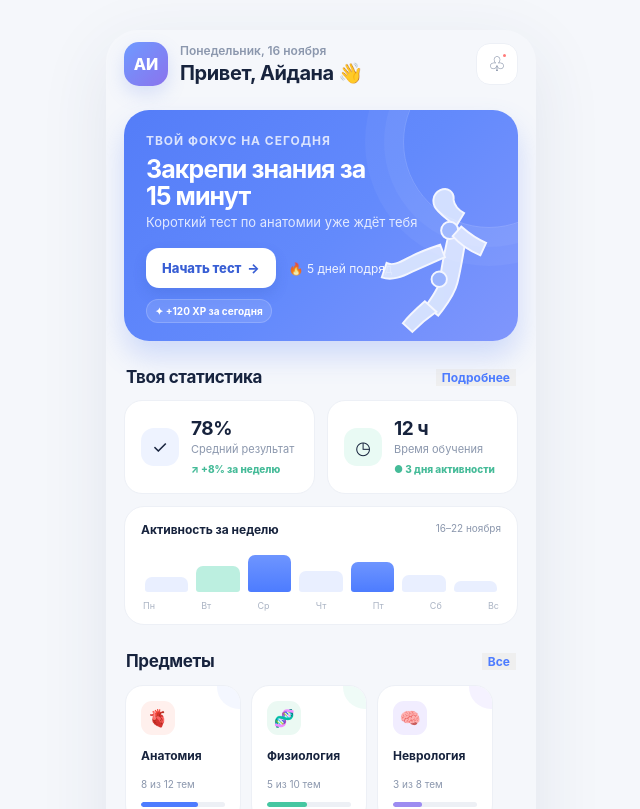
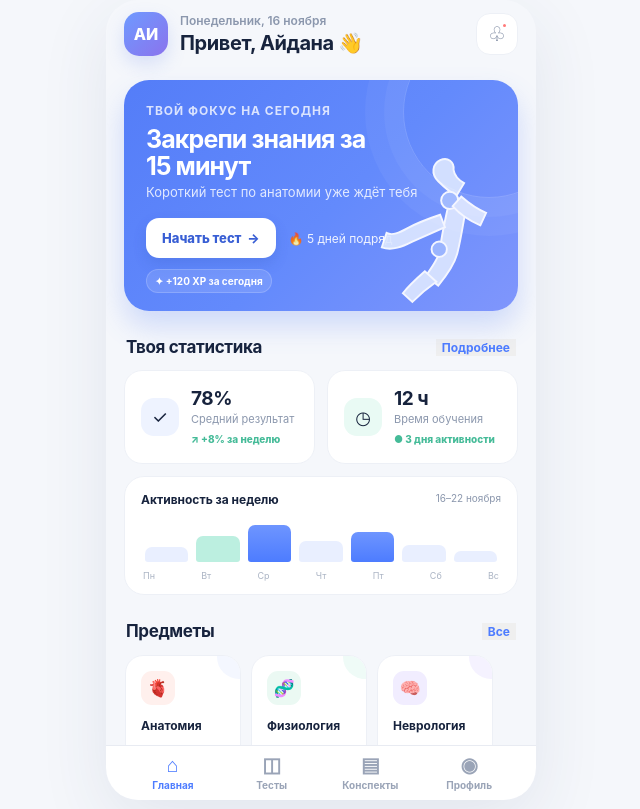
Before and after one commit to sharpv1/anatomai, a React (Vite) app: page / in a window 1280 px wide. Shown: the top 809 px of the page, without its empty margins (319-959 px from the left). Built offline with nearby package versions, Linux system fonts and the light colour scheme.

Commit message:
Fix Telegram 5.0.1 safe-area boundaries, scrolling and answer backgrounds

```diff
--- a/src/components/AppShell.tsx
+++ b/src/components/AppShell.tsx
@@ -1,9 +1,11 @@
-import type { ReactNode } from 'react';
+import { useLayoutEffect, useRef, type ReactNode } from 'react';
 import type { AppRoute } from './BottomNavigation';
 import { BottomNavigation } from './BottomNavigation';
 
 type AppShellProps = { children: ReactNode; route: AppRoute; onRouteChange: (route: AppRoute) => void; toast: string; onCloseToast: () => void; hideNavigation?: boolean };
 
 export function AppShell({ children, route, onRouteChange, toast, onCloseToast, hideNavigation = false }: AppShellProps) {
-  return <main className={`shell${hideNavigation ? ' shell--test-flow' : ''}`}>{children}<BottomNavigation active={route} onChange={onRouteChange} hidden={hideNavigation} />{toast && <button className="toast show" onClick={onCloseToast}>{toast}</button>}</main>;
+  const contentRef = useRef<HTMLDivElement>(null);
+  useLayoutEffect(() => { contentRef.current?.scrollTo(0, 0); }, [route, hideNavigation]);
+  return <main className={`shell${hideNavigation ? ' shell--test-flow' : ''}`}><div className="shell__viewport"><div className="shell__content" ref={contentRef}>{children}</div></div><BottomNavigation active={route} onChange={onRouteChange} hidden={hideNavigation} />{toast && <button className="toast show" onClick={onCloseToast}>{toast}</button>}</main>;
 }
--- a/src/features/tests/TestSession.css
+++ b/src/features/tests/TestSession.css
@@ -1,17 +1,16 @@
-/* The test flow owns viewport dimensions and safe-area exactly once. */
-.shell--test-flow > .test-session,
-.shell--test-flow > .test-mode-picker,
-.shell--test-flow > .test-result {
-  position: fixed;
-  inset: 0;
-  z-index: 10;
+/* The shell owns safe-area; test screens fill its remaining content box. */
+.shell--test-flow .test-session,
+.shell--test-flow .test-mode-picker,
+.shell--test-flow .test-result {
+  position: relative;
+  inset: auto;
   box-sizing: border-box;
-  width: min(100%, 430px);
-  height: var(--tg-viewport-height, 100dvh);
+  width: 100%;
+  height: 100%;
   min-height: 0;
   max-height: none;
-  margin: 0 auto;
-  padding: calc(12px + var(--app-inset-top)) calc(18px + var(--app-inset-right)) calc(14px + var(--app-inset-bottom)) calc(18px + var(--app-inset-left));
+  margin: 0;
+  padding: 0;
   display: flex;
   flex-direction: column;
   overflow-x: hidden;
@@ -19,7 +18,7 @@
   overscroll-behavior: contain;
   background: var(--bg);
 }
-.shell--test-flow > .test-session { overflow: hidden; }
+.shell--test-flow .test-session { overflow: hidden; }
 .shell--test-flow .test-session__top, .shell--test-flow .test-session__footer { flex: 0 0 auto; width: 100%; }
 .shell--test-flow .test-session__content {
   width: 100%;
--- a/src/styles/viewport.css
+++ b/src/styles/viewport.css
@@ -1,48 +1,60 @@
 :root {
   --tg-viewport-height: 100dvh;
   --tg-viewport-stable-height: 100dvh;
-  --tg-safe-top: 0px;
-  --tg-safe-bottom: 0px;
-  --tg-safe-left: 0px;
-  --tg-safe-right: 0px;
-  --tg-content-top: 0px;
-  --tg-content-bottom: 0px;
-  --tg-content-left: 0px;
-  --tg-content-right: 0px;
-  --anatomai-top-clearance: 0px;
-  /* Insets belong to the screen boundary, never to both shell and child. */
-  --app-inset-top: max(var(--tg-safe-top), var(--tg-content-top), env(safe-area-inset-top, 0px), var(--anatomai-top-clearance));
-  --app-inset-bottom: max(var(--tg-safe-bottom), var(--tg-content-bottom), env(safe-area-inset-bottom, 0px));
-  --app-inset-left: max(var(--tg-safe-left), var(--tg-content-left), env(safe-area-inset-left, 0px));
-  --app-inset-right: max(var(--tg-safe-right), var(--tg-content-right), env(safe-area-inset-right, 0px));
+  --app-viewport-offset-top: 0px;
+  --app-inset-top: env(safe-area-inset-top, 0px);
+  --app-inset-bottom: env(safe-area-inset-bottom, 0px);
+  --app-inset-left: env(safe-area-inset-left, 0px);
+  --app-inset-right: env(safe-area-inset-right, 0px);
 }
 
-html, body, #root { width: 100%; min-width: 0; min-height: 100%; }
-body, #root { min-height: var(--tg-viewport-height, 100dvh); }
-
-.fullscreen-toggle { display: none; }
-:root[data-telegram-fullscreen-available="true"][data-telegram-fullscreen="false"] .shell:not(.shell--test-flow) .fullscreen-toggle { display: block; }
-.shell--test-flow { padding: 0; min-height: var(--tg-viewport-height); }
-/* Overflow is owned by the test screen, not the document behind it. */
-html:has(.shell--test-flow), body:has(.shell--test-flow) { overflow: hidden; height: var(--tg-viewport-height); }
-body:has(.shell--test-flow) { padding: 0; }
-
-/* Published UI 4.5 system-controls scrim, retained without its patch cascade. */
-:root[data-telegram-fullscreen="true"] body::before {
+/* The shell owns the protected boundary. Content cannot scroll above it. */
+.shell {
+  position: fixed;
+  top: var(--app-viewport-offset-top);
+  left: 50%;
+  transform: translateX(-50%);
+  width: min(100%, 430px);
+  height: var(--tg-viewport-height, 100dvh);
+  min-height: 0;
+  margin: 0;
+  padding: var(--app-inset-top) 0 0;
+  display: flex;
+  flex-direction: column;
+  overflow: hidden;
+}
+.shell__viewport { flex: 1 1 0; min-height: 0; overflow: hidden; }
+.shell__content {
+  height: 100%;
+  overflow-y: auto;
+  overflow-x: hidden;
+  overscroll-behavior-y: contain;
+  -webkit-overflow-scrolling: touch;
+  padding: 12px calc(18px + var(--app-inset-right)) 18px calc(18px + var(--app-inset-left));
+}
+/* Same UI 4.5 frosted protection, confined to the actual protected band.
+   No viewport-wide overlay masking the first 180px of readable content. */
+.shell::before {
   content: "";
-  position: fixed;
+  position: absolute;
   inset: 0 0 auto;
-  height: calc(76px + var(--anatomai-top-clearance));
-  z-index: 30;
+  height: var(--app-inset-top);
+  background: var(--bg);
   pointer-events: none;
-  background: linear-gradient(to bottom, rgba(245,247,251,.98) 0%, rgba(245,247,251,.96) 70%, rgba(245,247,251,.84) 86%, rgba(245,247,251,0) 100%);
   -webkit-backdrop-filter: blur(12px);
   backdrop-filter: blur(12px);
 }
-:root[data-telegram-fullscreen="true"] .bottom-nav {
-  padding-top: 8px;
-  padding-bottom: calc(12px + var(--app-inset-bottom));
+.shell > .bottom-nav {
+  position: static;
+  flex: 0 0 auto;
+  width: 100%;
+  transform: none;
+  padding: 8px calc(20px + var(--app-inset-right)) max(8px, var(--app-inset-bottom)) calc(20px + var(--app-inset-left));
 }
-@media (max-height: 650px) {
-  .shell:not(.shell--test-flow) { padding-top: calc(8px + var(--app-inset-top)); }
-}
+.shell > .bottom-nav--hidden { display: none; }
+.shell--test-flow { padding-bottom: max(8px, var(--app-inset-bottom)); }
+.shell--test-flow .shell__content { overflow: hidden; padding-bottom: 0; }
+.shell .fullscreen-toggle { display: none; }
+:root[data-telegram-fullscreen-available="true"][data-telegram-fullscreen="false"] .shell:not(.shell--test-flow) .fullscreen-toggle { display: block; }
+.shell .fullscreen-toggle { bottom: calc(68px + max(8px, var(--app-inset-bottom))); }
+.shell > .toast { bottom: calc(68px + max(8px, var(--app-inset-bottom))); max-width: calc(100% - 36px); white-space: normal; }
```
Also changed, not shown: src/platform/telegram/TelegramPlatformAdapter.ts (+33 -12 lines), tests/viewport.mjs (+81 -18 lines), src/styles/app.css, 3 other files (tests, documents, lock files or other folders).
